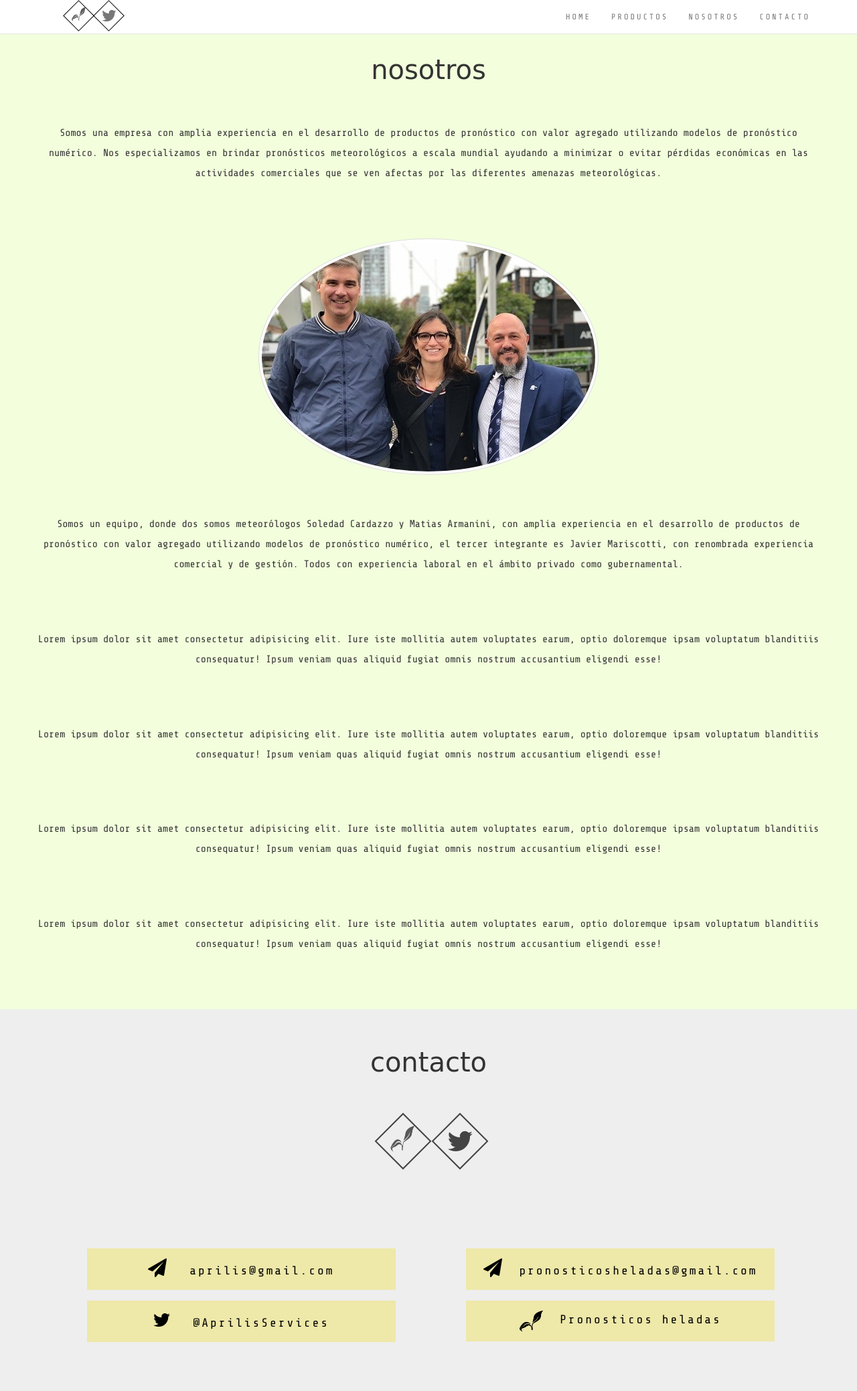
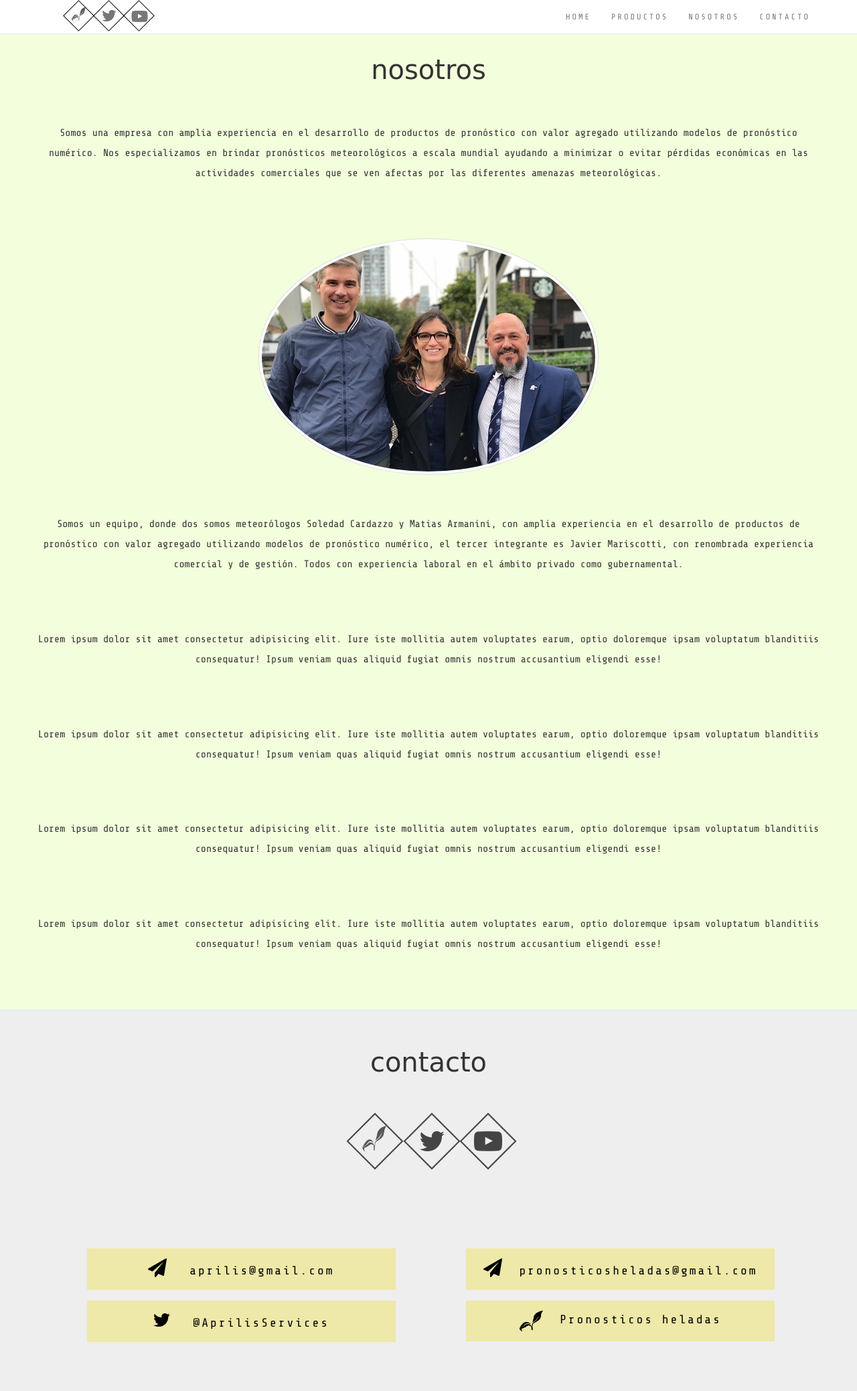
Before and after one commit to solecardazzo/webPage, a PHP site: page / in a window 1280 px wide. Shown: the whole page at 67% size. Run offline with PHP 8.4, Linux system fonts and the light colour scheme; some libraries are stand-ins or nearby versions; some web fonts are replaced.

Commit message:
Sume el icono de youtube

```diff
--- a/components/contacts.inc.php
+++ b/components/contacts.inc.php
@@ -10,6 +10,11 @@
       <li>
         <a href="https://twitter.com/AprilisServices" target="_blank">
           <i class="fa fa-twitter fa-3x" title="Twitter Aprilis" aria-hidden="true"></i>
+        </a>
+      </li>
+      <li>
+        <a href="https://www.youtube.com/channel/UCfZpQaq0w41K6dTTUQfEWOA" target="_blank">
+          <i class="fa fa-youtube-play fa-3x" title="Twitter Aprilis" aria-hidden="true"></i>
         </a>
       </li>
     </ul>
--- a/components/navbar.inc.php
+++ b/components/navbar.inc.php
@@ -19,6 +19,11 @@
           <li>
             <a href="https://twitter.com/AprilisServices" target="_blank">
               <i class="fa fa-twitter fa-2x" title="Twitter Aprilis" aria-hidden="true"></i>
+            </a>
+          </li>
+          <li>
+            <a href="https://www.youtube.com/channel/UCfZpQaq0w41K6dTTUQfEWOA" target="_blank">
+              <i class="fa fa-youtube-play fa-2x" title="YouTube Aprilis" aria-hidden="true"></i>
             </a>
           </li>
         </ul>
```
